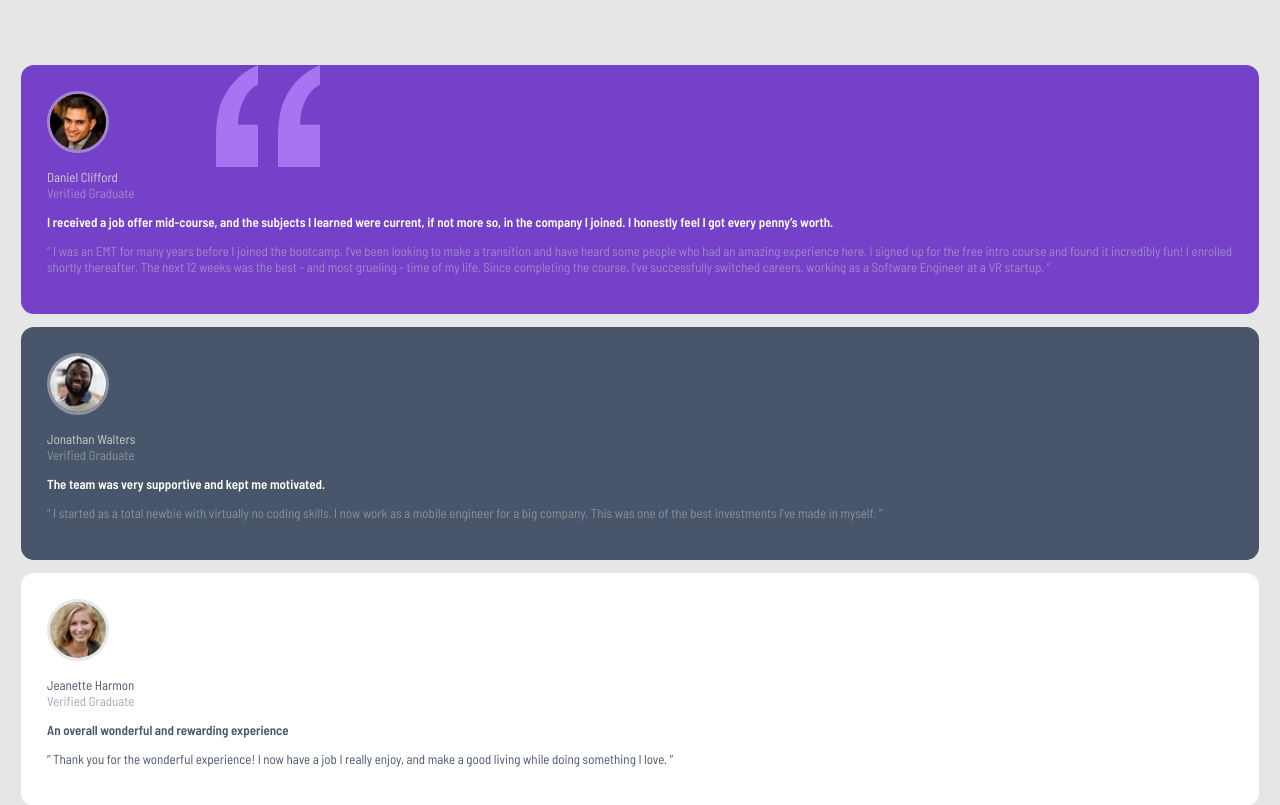
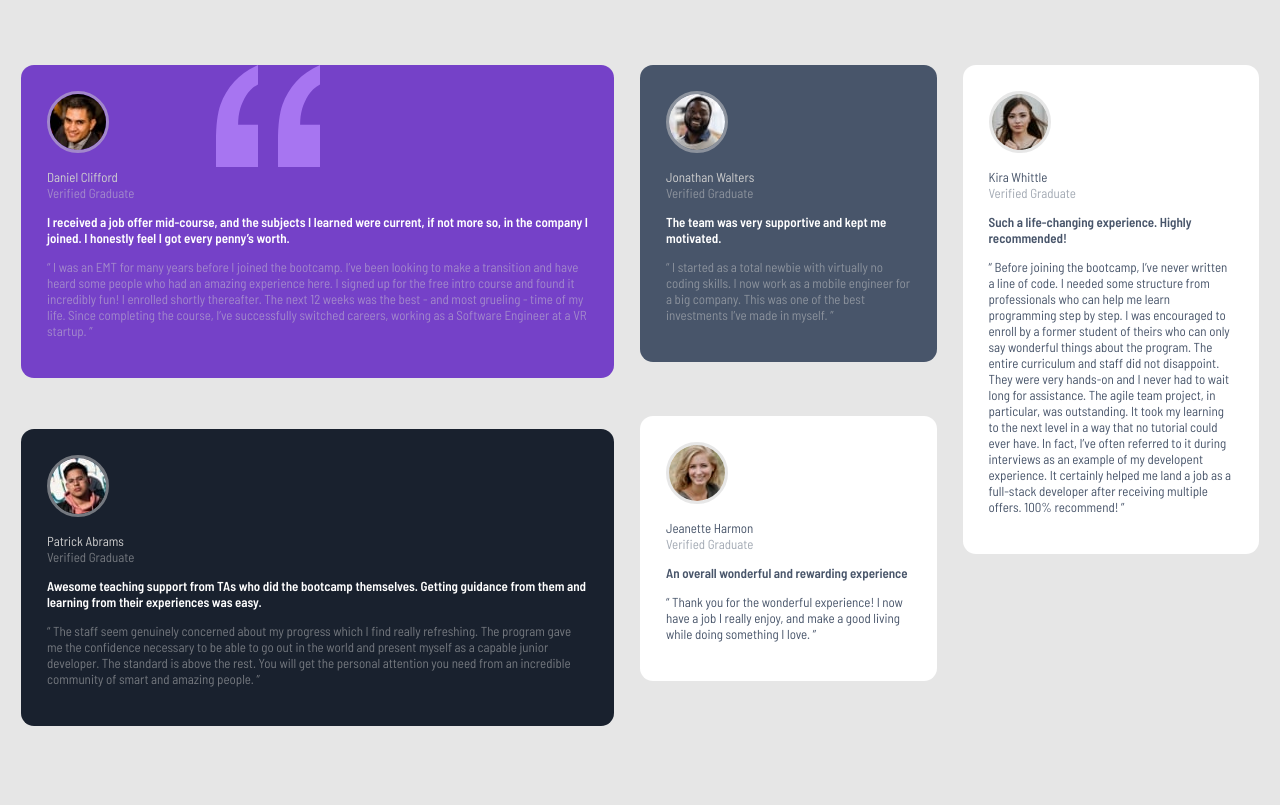
Before and after one commit to Peace-adebola/testimonials-grid-section-main, a plain HTML site: page index.html in a window 1280 px wide. Shown: the top 805 px of the page. Drawn offline with Linux system fonts and the light colour scheme.

Commit message:
1st implementation of the desktop view

```diff
--- a/index.html
+++ b/index.html
@@ -10,7 +10,7 @@
 
 </head>
 <body>
-  <main>
+  <main class="container">
       <div class="first">
         <div class="name">
           <img src="/images/image-daniel.jpg" alt="Daniel Clifford">
@@ -49,16 +49,22 @@
 
       <div class="third">
         <div class="name">
-          <img src="/images/image-jeanette.jpg" alt="Jeanette Harmon">
-          <p>Jeanette Harmon <span>Verified Graduate</span></p>
+          <img src="/images/image-kira.jpg" alt="Kira Whittle">
+          <p>Kira Whittle <span>Verified Graduate</span></p>
         </div>
         <article>
           <div class="bold">
-            An overall wonderful and rewarding experience
+            Such a life-changing experience. Highly recommended!
           </div>
           <p class="diff">
-            “ Thank you for the wonderful experience! I now have a job I really enjoy, and make a good living
-           while doing something I love. ”
+            “ Before joining the bootcamp, I’ve never written a line of code. I needed some structure from
+           professionals who can help me learn programming step by step. I was encouraged to enroll by a former
+           student of theirs who can only say wonderful things about the program. The entire curriculum and staff
+           did not disappoint. They were very hands-on and I never had to wait long for assistance. The agile team
+           project, in particular, was outstanding. It took my learning to the next level in a way that no tutorial
+           could ever have. In fact, I’ve often referred to it during interviews as an example of my developent
+           experience. It certainly helped me land a job as a full-stack developer after receiving multiple offers.
+           100% recommend! ”
           </p>
         </article>
       </div>
@@ -84,22 +90,16 @@
 
       <div class="third">
         <div class="name">
-          <img src="/images/image-kira.jpg" alt="Kira Whittle">
-          <p>Kira Whittle <span>Verified Graduate</span></p>
+          <img src="/images/image-jeanette.jpg" alt="Jeanette Harmon">
+          <p>Jeanette Harmon <span>Verified Graduate</span></p>
         </div>
         <article>
           <div class="bold">
-            Such a life-changing experience. Highly recommended!
+            An overall wonderful and rewarding experience
           </div>
           <p class="diff">
-            “ Before joining the bootcamp, I’ve never written a line of code. I needed some structure from
-           professionals who can help me learn programming step by step. I was encouraged to enroll by a former
-           student of theirs who can only say wonderful things about the program. The entire curriculum and staff
-           did not disappoint. They were very hands-on and I never had to wait long for assistance. The agile team
-           project, in particular, was outstanding. It took my learning to the next level in a way that no tutorial
-           could ever have. In fact, I’ve often referred to it during interviews as an example of my developent
-           experience. It certainly helped me land a job as a full-stack developer after receiving multiple offers.
-           100% recommend! ”
+            “ Thank you for the wonderful experience! I now have a job I really enjoy, and make a good living
+           while doing something I love. ”
           </p>
         </article>
       </div>
--- a/style.css
+++ b/style.css
@@ -71,19 +71,6 @@ img {
     color: hsla(217, 19%, 35%, 0.5);
 }
 
-
-
-
-
-
-
-
-
-
-
-
-
-
  /*Attribution in the footer*/
 .attribution {
 font-size: 11px; text-align: center;
@@ -91,3 +78,14 @@ font-size: 11px; text-align: center;
 .attribution a {
 color: hsl(228, 45%, 44%);
 }
+
+/*Desktop grid*/
+@media screen and (min-width: 780px) {
+    .container {
+        display: grid;
+        grid-template-columns: 2fr 1fr 1fr;
+        grid-auto-rows: 27em;
+        gap: 0 2em;
+        align-items: start;
+    }
+}
```
